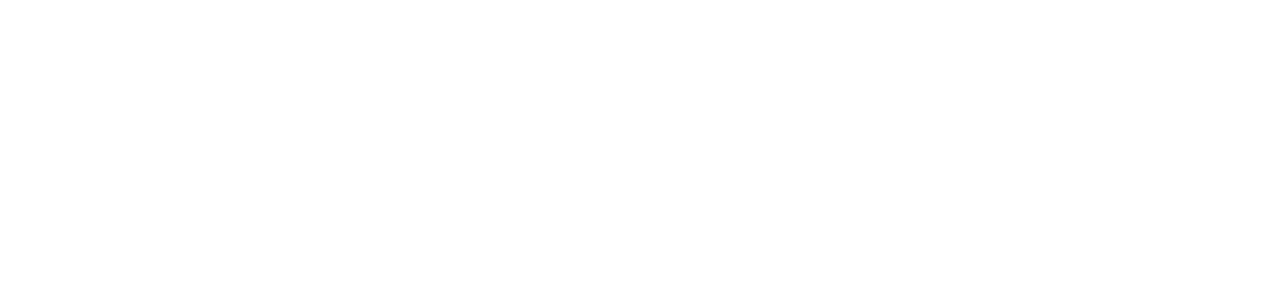
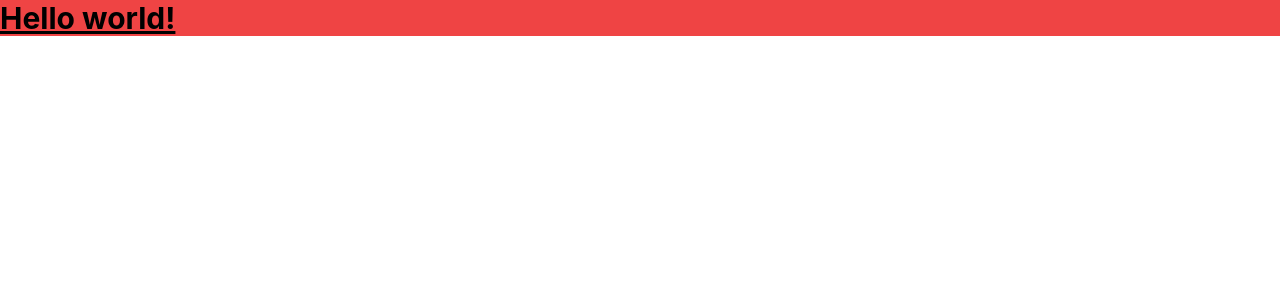
Before and after one commit to burak-caniklioglu/order-tracking, a React (Create React App) app: page / in a window 1280 px wide. Shown: the top 300 px of the page. Built offline with nearby package versions, Linux system fonts and the light colour scheme.

Commit message:
Tailwind add

```diff
--- a/package.json
+++ b/package.json
@@ -34,5 +34,10 @@
       "last 1 firefox version",
       "last 1 safari version"
     ]
+  },
+  "devDependencies": {
+    "autoprefixer": "^10.4.13",
+    "postcss": "^8.4.19",
+    "tailwindcss": "^3.2.4"
   }
 }
--- /dev/null
+++ b/postcss.config.js
@@ -0,0 +1,6 @@
+module.exports = {
+  plugins: {
+    tailwindcss: {},
+    autoprefixer: {},
+  },
+}
--- a/src/App.js
+++ b/src/App.js
@@ -3,7 +3,9 @@
 function App() {
   return (
     <div className="App">
-
+      <h1 className="text-3xl bg-red-500 font-bold underline">
+      Hello world!
+    </h1>
     </div>
   );
 }
--- a/src/index.css
+++ b/src/index.css
@@ -1,3 +1,7 @@
+@tailwind base;
+@tailwind components;
+@tailwind utilities;
+
 body {
   margin: 0;
   font-family: -apple-system, BlinkMacSystemFont, 'Segoe UI', 'Roboto', 'Oxygen',
--- a/src/index.js
+++ b/src/index.js
@@ -6,7 +6,7 @@
 
 const root = ReactDOM.createRoot(document.getElementById('root'));
 root.render(
-  <React.StrictMode>
+
     <App />
-  </React.StrictMode>
+
 );
--- /dev/null
+++ b/tailwind.config.js
@@ -0,0 +1,10 @@
+/** @type {import('tailwindcss').Config} */
+module.exports = {
+  content: [
+    "./src/**/*.{js,ts,jsx,tsx}",
+  ],
+  theme: {
+    extend: {},
+  },
+  plugins: [],
+}
```
Also changed, not shown: 1 other file (tests, documents, lock files or other folders).
